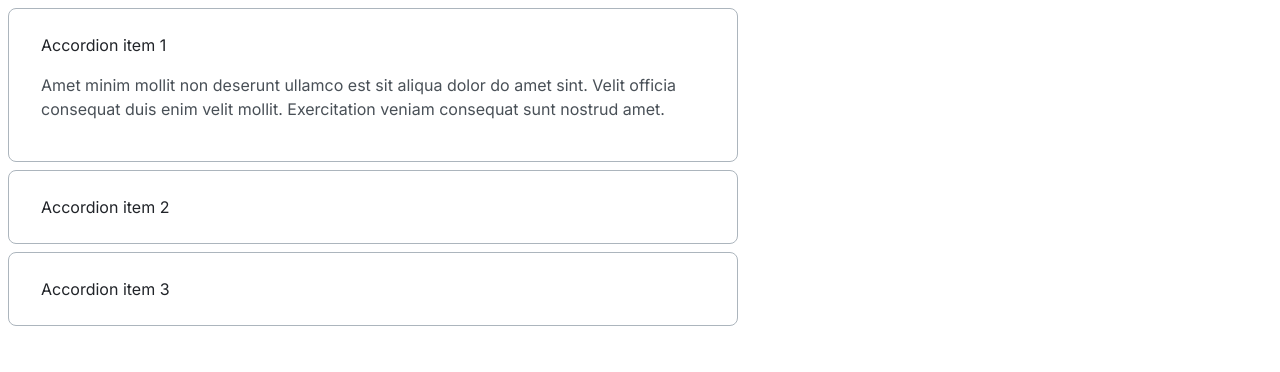
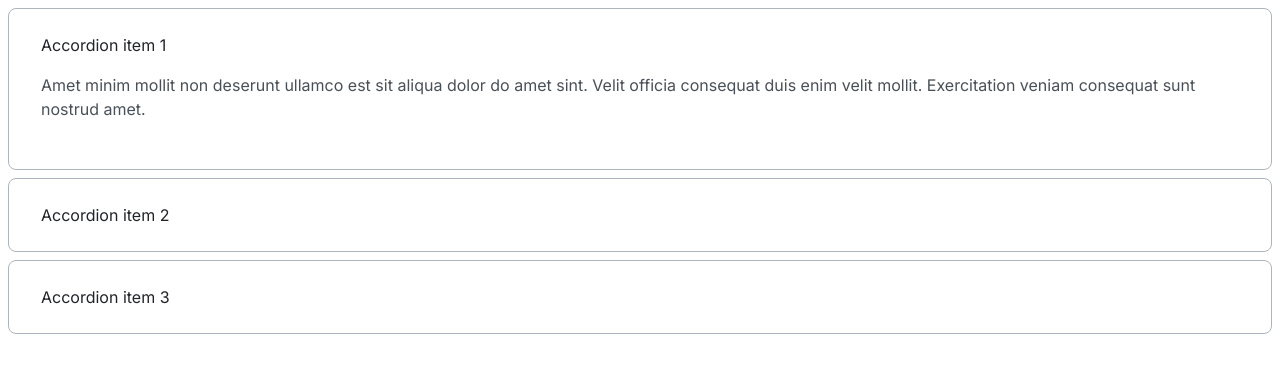
Before and after one commit to js-tasks-ru/htmlcss-20230714_ilya-kotov2, a website: page 03-lection1/02-accordion/index.html in a window 1280 px wide. Drawn offline with Linux system fonts and the light colour scheme.

Commit message:
error correction for lecture-1 02-accordion

```diff
--- a/03-lection1/02-accordion/accordion.css
+++ b/03-lection1/02-accordion/accordion.css
@@ -1,17 +1,18 @@
 /* Стилизация аккордеона */
 
-.accordion {
-    width: 730px;
+.accordion__item {
     border: 1px solid var(--grey-3);
     border-radius: 8px;
     box-sizing: border-box;
     padding: 24px 32px;
-}
-.accordion__item {
     margin-bottom: 8px;
 }
 .accordion__item:last-child {
     margin-bottom: 0;
+}
+
+.accordion__item[open] {
+    padding-bottom: 32px;
 }
 .accordion__summary {
     display: block;
--- a/03-lection1/02-accordion/index.html
+++ b/03-lection1/02-accordion/index.html
@@ -6,9 +6,9 @@
         <link rel="stylesheet" href="./accordion.css">
     </head>
     <body>
-  <section class="section">
+  <section class="accordion">
 
-        <details class="accordion accordion__item" open>
+        <details class="accordion__item" open>
             <summary class="accordion__summary">
                 Accordion item 1
             </summary>
@@ -16,7 +16,7 @@
                 Amet minim mollit non deserunt ullamco est sit aliqua dolor do amet sint. Velit officia consequat duis enim velit mollit. Exercitation veniam consequat sunt nostrud amet.
             </p>
         </details>
-        <details class="accordion accordion__item">
+        <details class="accordion__item">
             <summary class="accordion__summary">
                 Accordion item 2
             </summary>
@@ -24,7 +24,7 @@
                 Amet minim mollit non deserunt ullamco est sit aliqua dolor do amet sint. Velit officia consequat duis enim velit mollit. Exercitation veniam consequat sunt nostrud amet.
             </p>
         </details>
-        <details class="accordion accordion__item">
+        <details class="accordion__item">
             <summary class="accordion__summary">
                 Accordion item 3
             </summary>
```
